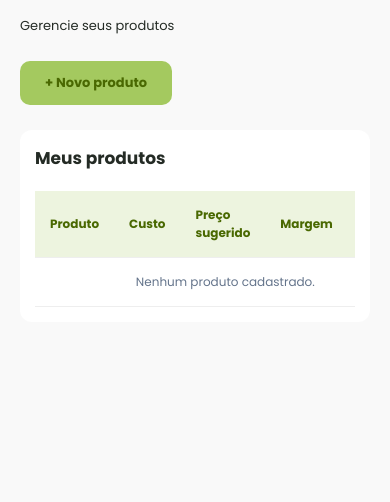
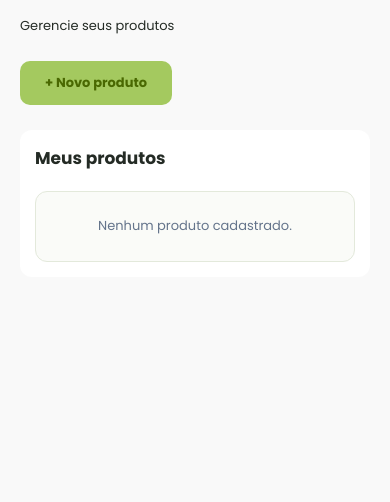
Before and after one commit to biasalvadoredf-cloud/lucrafy, a Flask app: page /produtos_cadastrados in a window 390 px wide. Shown: the part 140-642 px from the top of the page. Run offline with Flask 3, Linux system fonts and the light colour scheme; the visitor is signed in with stand-in values (Sample User, id 1); data that the repository does not hold is empty.

Commit message:
Add files via upload

```diff
--- a/static/css/navegacao-compartilhada.css
+++ b/static/css/navegacao-compartilhada.css
@@ -456,3 +456,155 @@
         font-size: 12px;
     }
 }
+
+/* Tabelas em cards no mobile; o desktop mantém as colunas originais. */
+@media (max-width: 700px) {
+    .lu-site .lu-tabela-container {
+        width: 100%;
+        min-width: 0;
+        overflow: visible;
+    }
+
+    .lu-site table.lu-tabela-cards,
+    .lu-site .lu-tabela-cards tbody {
+        display: block;
+        width: 100%;
+        min-width: 0;
+        max-width: 100%;
+    }
+
+    .lu-site table.lu-tabela-cards {
+        margin: 0;
+        border-collapse: separate;
+        border-spacing: 0;
+    }
+
+    .lu-site .lu-tabela-cards thead {
+        display: block;
+        position: absolute;
+        width: 1px;
+        height: 1px;
+        margin: -1px;
+        padding: 0;
+        overflow: hidden;
+        clip-path: inset(50%);
+        white-space: nowrap;
+    }
+
+    .lu-site .lu-tabela-cards tbody tr {
+        display: grid;
+        grid-template-columns: repeat(2, minmax(0, 1fr));
+        align-items: start;
+        gap: 16px 12px;
+        margin: 0 0 14px;
+        padding: 16px;
+        border: 1px solid #e3e9db;
+        border-radius: 12px;
+        background: #fafbf8;
+    }
+
+    .lu-site .lu-tabela-cards tbody tr:last-child {
+        margin-bottom: 0;
+    }
+
+    .lu-site .lu-tabela-cards tbody td {
+        display: block;
+        width: auto;
+        min-width: 0;
+        max-width: 100%;
+        padding: 0;
+        border: 0;
+        color: #303b31;
+        font-size: 13px;
+        line-height: 1.6;
+        text-align: left;
+        white-space: normal;
+        overflow-wrap: anywhere;
+    }
+
+    .lu-site .lu-tabela-cards td[data-label]::before {
+        content: attr(data-label);
+        display: block;
+        margin-bottom: 4px;
+        color: #61704f;
+        font-size: 11px;
+        font-weight: 500;
+        line-height: 1.5;
+    }
+
+    .lu-site .lu-tabela-cards td:first-child {
+        grid-column: 1 / -1;
+        padding-bottom: 12px;
+        border-bottom: 1px solid #e3e9db;
+        font-size: 15px;
+        font-weight: 600;
+    }
+
+    .lu-site .lu-tabela-cards td.lu-campo-inteiro,
+    .lu-site .lu-tabela-cards td[colspan] {
+        grid-column: 1 / -1;
+    }
+
+    .lu-site .lu-tabela-cards td[colspan] {
+        padding: 8px 0;
+        border: 0;
+        color: #64748b;
+        font-size: 13px;
+        font-weight: 400;
+        text-align: center;
+    }
+
+    .lu-site .lu-tabela-cards td.novo-custo {
+        color: #638a28;
+        font-weight: 700;
+    }
+
+    .lu-site .lu-tabela-cards .botao-editar {
+        display: block;
+        width: 100%;
+        padding: 12px;
+        text-align: center;
+        white-space: normal;
+        overflow-wrap: anywhere;
+    }
+
+    .lu-site .lu-tabela-cards td input,
+    .lu-site .lu-tabela-cards td select {
+        width: 100%;
+        min-width: 0;
+        max-width: 100%;
+    }
+
+    .lu-site .lu-tabela-cards .form-editar-insumo {
+        display: block;
+        margin: 0;
+    }
+
+    .lu-site .lu-tabela-cards .botao-salvar-insumo {
+        width: 100%;
+        min-height: 44px;
+        margin: 8px 0 0;
+    }
+
+    .lu-site .lu-tabela-cards td.acoes {
+        justify-self: stretch;
+    }
+
+    .lu-site .lu-tabela-cards td.acoes form {
+        justify-content: flex-start;
+    }
+
+    .lu-site .lu-tabela-cards td.acoes button {
+        min-width: 44px;
+        min-height: 44px;
+        border: 1px solid #e3e9db;
+        border-radius: 8px;
+        background: #fff;
+    }
+}
+
+@media (max-width: 360px) {
+    .lu-site .lu-tabela-cards tbody tr {
+        grid-template-columns: minmax(0, 1fr);
+    }
+}
--- a/templates/produtos_cadastrados.html
+++ b/templates/produtos_cadastrados.html
@@ -82,48 +82,35 @@
 
                 <h2>Meus produtos</h2>
 
-                <div class="tabela-responsiva">
-                    <table>
-                        <thead>
-                            <tr>
-                                <th>Produto</th>
-                                <th>Custo</th>
-                                <th>Preço sugerido</th>
-                                <th>Margem</th>
-                                <th>Ações</th>
+                <div class="tabela-responsiva lu-tabela-container">
+                    <table class="lu-tabela-cards" role="table">
+                        <thead role="rowgroup">
+                            <tr role="row">
+                                <th scope="col" role="columnheader">Produto</th>
+                                <th scope="col" role="columnheader">Custo</th>
+                                <th scope="col" role="columnheader">Preço sugerido</th>
+                                <th scope="col" role="columnheader">Margem</th>
+                                <th scope="col" role="columnheader">Ações</th>
                             </tr>
                         </thead>
 
-                        <tbody>
+                        <tbody role="rowgroup">
                             {% for produto in produtos %}
-                            <tr>
-                                <td>{{ produto[1] }}</td>
-                                <td>R$ {{ "%.2f"|format(produto[2]) }}</td>
-                                <td>R$ {{ "%.2f"|format(produto[3]) }}</td>
-                                <td>{{ produto[4] }}%</td>
-                                <td>
-                                    <div class="acoes">
-                                        <a href="{{ url_for('editar_produto', id_produto=produto[0]) }}"
-                                           class="botao-editar">
-                                            Editar / Adicionar insumos
-                                        </a>
-
-                                         <form action="{{ url_for('excluir_produto', id_produto=produto[0]) }}"
-                                              method="POST">
-
-                                            <button type="submit"
-                                                    class="botao-excluir"
-                                                    onclick="return confirm('Deseja realmente excluir este produto?')">
-                                                Excluir
-                                            </button>
-
-                                        </form>
-                                    </div>
+                            <tr role="row">
+                                <td data-label="Produto" role="cell">{{ produto[1] }}</td>
+                                <td data-label="Custo" role="cell">R$ {{ "%.2f"|format(produto[2]) }}</td>
+                                <td data-label="Preço sugerido" role="cell">R$ {{ "%.2f"|format(produto[3]) }}</td>
+                                <td class="lu-campo-inteiro" data-label="Margem" role="cell">{{ produto[4] }}%</td>
+                                <td class="lu-campo-inteiro" data-label="Ações" role="cell">
+                                    <a href="{{ url_for('editar_produto', id_produto=produto[0]) }}"
+                                       class="botao-editar">
+                                        Editar / Adicionar insumos
+                                    </a>
                                  </td>
                             </tr>
                             {% else %}
-                            <tr>
-                                <td colspan="5" class="vazio">
+                            <tr role="row">
+                                <td colspan="5" class="vazio" role="cell">
                                     Nenhum produto cadastrado.
                                 </td>
                             </tr>
```
Also changed, not shown: templates/editar_produto.html (+16 -16 lines), templates/historico_custos.html (+16 -16 lines).
